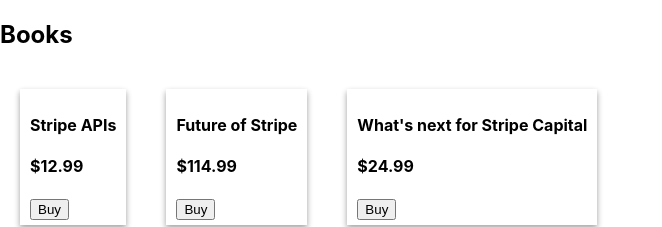
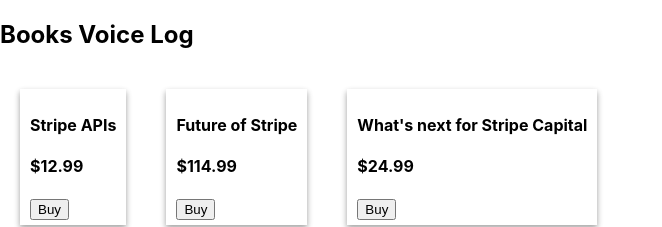
Before and after one commit to im0099/react-express-sample-app, a React (Create React App) app in the folder client/: page / in a window 1280 px wide. Shown: the top 227 px of the page, without its empty margins (0-662 px from the left). Built offline with nearby package versions, Linux system fonts and the light colour scheme; no server answers.

Commit message:
init commit

```diff
--- a/client/package.json
+++ b/client/package.json
@@ -11,7 +11,7 @@
     "react": "^17.0.1",
     "react-dom": "^17.0.1",
     "react-router-dom": "^5.2.0",
-    "react-scripts": "4.0.1",
+    "react-scripts": "^1.1.5",
     "web-vitals": "^0.2.4"
   },
   "scripts": {
--- a/client/src/containers/BookContainer.js
+++ b/client/src/containers/BookContainer.js
@@ -15,7 +15,7 @@
 
   return (
     <div>
-      <h2>Books</h2>
+      <h2>Books Voice Log</h2>
       {renderBooks()}
     </div>
   )
```
Also changed, not shown: 2 other files (tests, documents, lock files or other folders).
